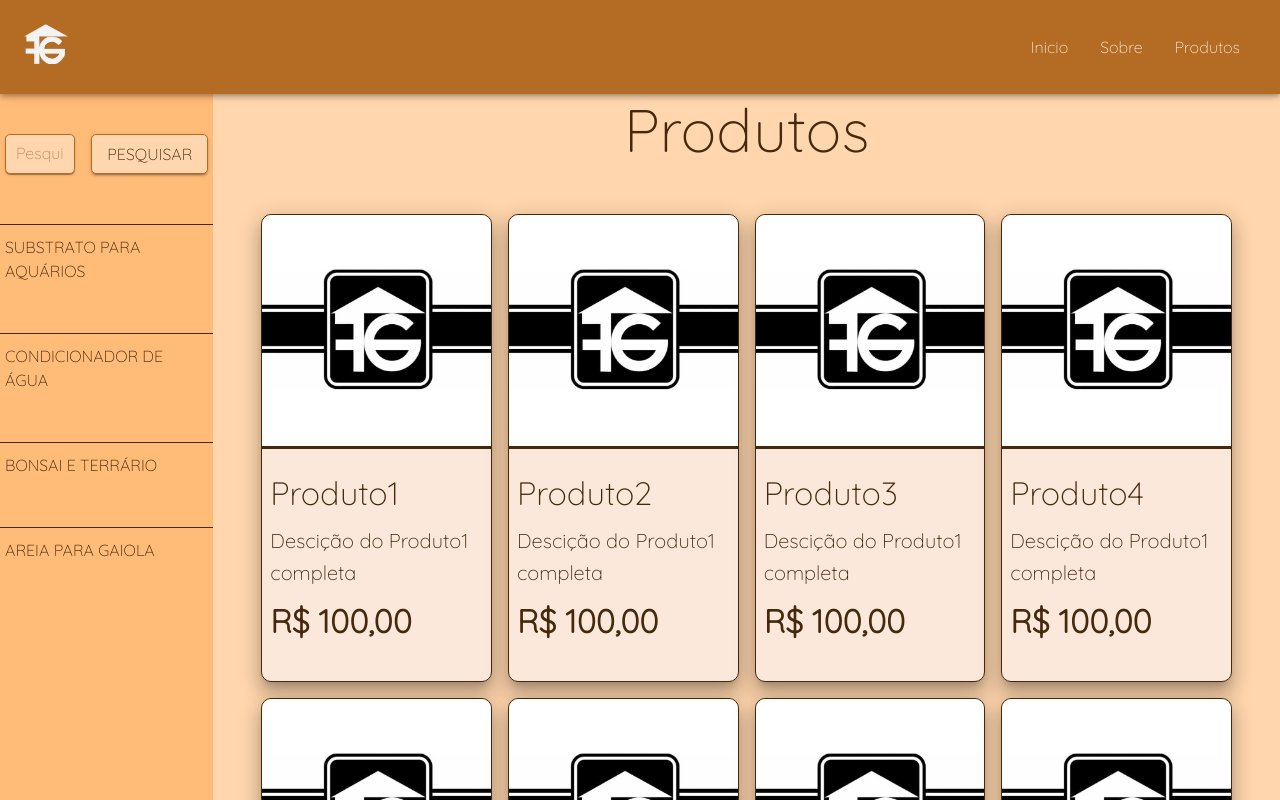
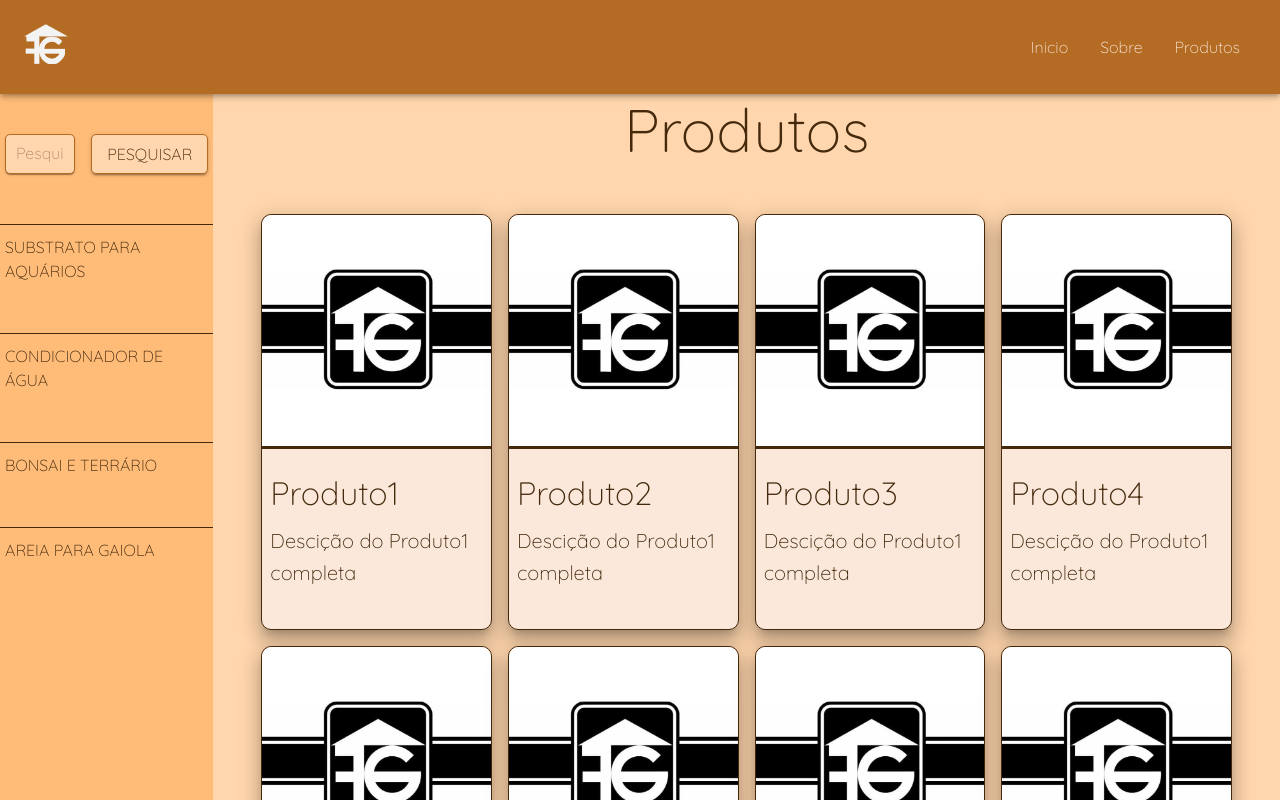
Before and after one commit to PedroVillafuerte/FrancoGagnorShop, a React (Vite) app: page /shop in a window 1280 px wide. Shown: the top 800 px of the page. Built offline with nearby package versions, Linux system fonts and the light colour scheme.

Commit message:
price removed

```diff
--- a/src/components/Product/AllProducts.tsx
+++ b/src/components/Product/AllProducts.tsx
@@ -6,7 +6,6 @@ const AllProducts = [
     category: 'Substrato para aquários',
     name: 'Produto1',
     img: placeHolder,
-    price: 'R$ 100,00',
     description: 'Descição do Produto1 completa',
     button: {
       label: 'Comprar',
@@ -18,7 +17,6 @@ const AllProducts = [
     category: 'Condicionador de água',
     name: 'Produto2',
     img: placeHolder,
-    price: 'R$ 100,00',
     description: 'Descição do Produto1 completa',
     button: {
       label: 'Comprar',
@@ -30,7 +28,6 @@ const AllProducts = [
     category: 'Bonsai e Terrário',
     name: 'Produto3',
     img: placeHolder,
-    price: 'R$ 100,00',
     description: 'Descição do Produto1 completa',
     button: {
       label: 'Comprar',
@@ -42,7 +39,6 @@ const AllProducts = [
     category: 'Areia para gaiola',
     name: 'Produto4',
     img: placeHolder,
-    price: 'R$ 100,00',
     description: 'Descição do Produto1 completa',
     button: {
       label: 'Comprar',
@@ -54,7 +50,6 @@ const AllProducts = [
     category: 'Areia para gaiola',
     name: 'Produto4',
     img: placeHolder,
-    price: 'R$ 100,00',
     description: 'Descição do Produto1 completa',
     button: {
       label: 'Comprar',
@@ -66,7 +61,6 @@ const AllProducts = [
     category: 'Areia para gaiola',
     name: 'Produto4',
     img: placeHolder,
-    price: 'R$ 100,00',
     description: 'Descição do Produto1 completa',
     button: {
       label: 'Comprar',
@@ -78,7 +72,6 @@ const AllProducts = [
     category: 'Areia para gaiola',
     name: 'Produto4',
     img: placeHolder,
-    price: 'R$ 100,00',
     description: 'Descição do Produto1 completa',
     button: {
       label: 'Comprar',
@@ -90,7 +83,6 @@ const AllProducts = [
     category: 'Areia para gaiola',
     name: 'Produto4',
     img: placeHolder,
-    price: 'R$ 100,00',
     description: 'Descição do Produto1 completa',
     button: {
       label: 'Comprar',
@@ -102,7 +94,6 @@ const AllProducts = [
     category: 'Areia para gaiola',
     name: 'Produto4',
     img: placeHolder,
-    price: 'R$ 100,00',
     description: 'Descição do Produto1 completa',
     button: {
       label: 'Comprar',
@@ -114,7 +105,6 @@ const AllProducts = [
     category: 'Areia para gaiola',
     name: 'Produto4',
     img: placeHolder,
-    price: 'R$ 100,00',
     description: 'Descição do Produto1 completa',
     button: {
       label: 'Comprar',
@@ -126,7 +116,6 @@ const AllProducts = [
     category: 'Areia para gaiola',
     name: 'Produto4',
     img: placeHolder,
-    price: 'R$ 100,00',
     description: 'Descição do Produto1 completa',
     button: {
       label: 'Comprar',
@@ -138,7 +127,6 @@ const AllProducts = [
     category: 'Areia para gaiola',
     name: 'Produto4',
     img: placeHolder,
-    price: 'R$ 100,00',
     description: 'Descição do Produto1 completa',
     button: {
       label: 'Comprar',
@@ -150,7 +138,6 @@ const AllProducts = [
     category: 'Areia para gaiola',
     name: 'Produto4',
     img: placeHolder,
-    price: 'R$ 100,00',
     description: 'Descição do Produto1 completa',
     button: {
       label: 'Comprar',
@@ -162,7 +149,6 @@ const AllProducts = [
     category: 'Areia para gaiola',
     name: 'Produto4',
     img: placeHolder,
-    price: 'R$ 100,00',
     description: 'Descição do Produto1 completa',
     button: {
       label: 'Comprar',
@@ -174,7 +160,6 @@ const AllProducts = [
     category: 'Areia para gaiola',
     name: 'Produto4',
     img: placeHolder,
-    price: 'R$ 100,00',
     description: 'Descição do Produto1 completa',
     button: {
       label: 'Comprar',
@@ -186,7 +171,6 @@ const AllProducts = [
     category: 'Areia para gaiola',
     name: 'Produto4',
     img: placeHolder,
-    price: 'R$ 100,00',
     description: 'Descição do Produto1 completa',
     button: {
       label: 'Comprar',
@@ -198,7 +182,6 @@ const AllProducts = [
     category: 'Areia para gaiola',
     name: 'Produto4',
     img: placeHolder,
-    price: 'R$ 100,00',
     description: 'Descição do Produto1 completa',
     button: {
       label: 'Comprar',
@@ -210,7 +193,6 @@ const AllProducts = [
     category: 'Areia para gaiola',
     name: 'Produto4',
     img: placeHolder,
-    price: 'R$ 100,00',
     description: 'Descição do Produto1 completa',
     button: {
       label: 'Comprar',
@@ -222,7 +204,6 @@ const AllProducts = [
     category: 'Areia para gaiola',
     name: 'Produto4',
     img: placeHolder,
-    price: 'R$ 100,00',
     description: 'Descição do Produto1 completa',
     button: {
       label: 'Comprar',
@@ -234,7 +215,6 @@ const AllProducts = [
     category: 'Areia para gaiola',
     name: 'Produto4',
     img: placeHolder,
-    price: 'R$ 100,00',
     description: 'Descição do Produto1 completa',
     button: {
       label: 'Comprar',
@@ -247,7 +227,6 @@ const AllProducts = [
     category: 'Areia para gaiola',
     name: `Produto${20 + i}`,
     img: placeHolder,
-    price: 'R$ 100,00',
     description: `Descrição do Produto${20 + i} completa`,
     button: {
       label: 'Comprar',
--- a/src/components/Product/Product.tsx
+++ b/src/components/Product/Product.tsx
@@ -4,7 +4,6 @@ import React from 'react'
 type ProductProps = {
   name?: string
   img?: string
-  price?: string
   description?: string
   button?: ButtonProps
 }
@@ -14,10 +13,9 @@ type ButtonProps = {
   link: string
 }
 
-const Product: React.FC<ProductProps> = ({ name, img, price, description, button }) => {
+const Product: React.FC<ProductProps> = ({ name, img, description, button }) => {
   name = name ? name : 'Produto'
   img = img ? img : ''
-  price = price ? price : '100,00'
   description = description ? description : 'Descrição do produto'
   button = button ? button : { label: 'Comprar', link: 'https://www.google.com' }
 
@@ -74,9 +72,9 @@ const Product: React.FC<ProductProps> = ({ name, img, price, description, button
           <Typography variant="h6" textAlign={'left'} color="secondary.contrastText">
             {description}
           </Typography>
-          <Typography variant="h4" fontWeight={'bold'} color="secondary.contrastText">
+          {/* <Typography variant="h4" fontWeight={'bold'} color="secondary.contrastText">
             {price}
-          </Typography>
+          </Typography> */}
         </Grid2>
         {/* <StyledButton
           onClick={() => {
--- a/src/pages/Shop/Shop.tsx
+++ b/src/pages/Shop/Shop.tsx
@@ -82,7 +82,7 @@ const Shop = () => {
             {currentPagesProducts.map((product) => {
               return (
                 <Grid2 key={product.id} size={3}>
-                  <Product name={product.name} img={product.img} price={product.price} description={product.description} button={product.button} />
+                  <Product name={product.name} img={product.img} description={product.description} button={product.button} />
                 </Grid2>
               )
             })}
```
